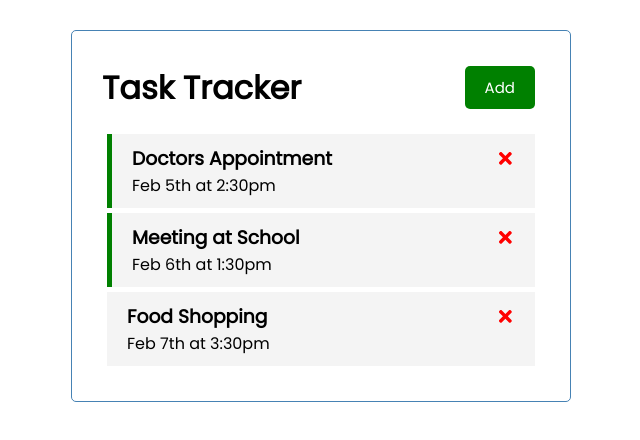
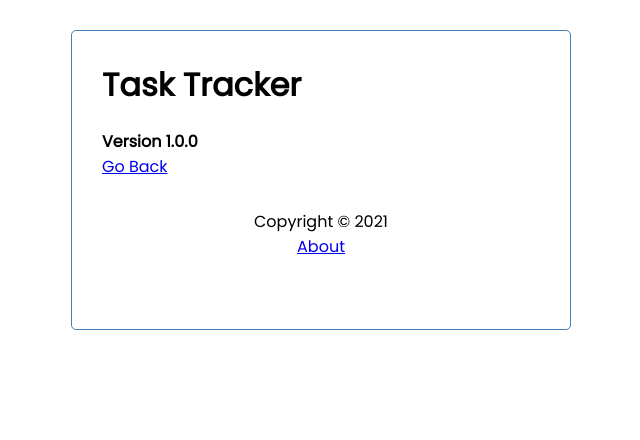
Before and after one commit to radness/react-task-tracker, a React (Create React App) app: page /about in a window 1280 px wide. Shown: the top 440 px of the page, without its empty margins (319-959 px from the left). Built offline with nearby package versions, Linux system fonts and the light colour scheme; data requests are answered from the project's data file.

Commit message:
Routing, footer & about

```diff
--- a/db.json
+++ b/db.json
@@ -4,19 +4,13 @@
       "id": 1,
       "text": "Doctors Appointment",
       "day": "Feb 5th at 2:30pm",
-      "reminder": true
+      "reminder": false
     },
     {
-      "id": 2,
-      "text": "Meeting at School",
-      "day": "Feb 6th at 1:30pm",
-      "reminder": true
-    },
-    {
-      "id": 3,
-      "text": "Food Shopping",
-      "day": "Feb 7th at 3:30pm",
-      "reminder": false
+      "text": "Finish watch React JS Crash Course 2021",
+      "day": "Sep 25th at 4:26pm",
+      "reminder": false,
+      "id": 2
     }
   ]
 }
--- a/package.json
+++ b/package.json
@@ -10,6 +10,7 @@
     "react": "^17.0.2",
     "react-dom": "^17.0.2",
     "react-icons": "^4.2.0",
+    "react-router-dom": "^5.3.0",
     "react-scripts": "^4.0.3",
     "web-vitals": "^1.0.1"
   },
--- a/src/App.js
+++ b/src/App.js
@@ -1,7 +1,10 @@
 import Header from './components/Header'
+import Footer from './components/Footer'
 import Tasks from './components/Tasks'
 import { useState, useEffect } from 'react'
+import { BrowserRouter as Router, Route } from 'react-router-dom'
 import AddTask from './components/AddTask'
+import About from './components/About'
 
 const App = () => {
   const [showAddTask, setShowAddTask] = useState(false)
@@ -88,17 +91,31 @@
   }
 
   return (
+    <Router>
       <div className="container">
         <Header onAdd={() => setShowAddTask(!showAddTask)}
           showAdd={showAddTask}
         />
+        <Route path='/'
+          exact
+          render={(props) => (
+            <>
               {showAddTask && <AddTask onAdd={addTask} />}
+              {tasks.length > 0 ? (
                 <Tasks
                 tasks={tasks}
                 onDelete={deleteTask}
                 onToggle={toggleReminder}
                 />
+                ) : ('No Tasks To Show.')
+              }
+            </>
+          )}
+        />
+        <Route path='/about' component={About} />
+        <Footer />
       </div>
+    </Router>
   );
 }
 
--- /dev/null
+++ b/src/components/About.js
@@ -0,0 +1,12 @@
+import { Link } from 'react-router-dom'
+
+const About = () => {
+  return (
+    <div>
+      <h4>Version 1.0.0</h4>
+      <Link to='/'>Go Back</Link>
+    </div>
+  )
+}
+
+export default About
--- /dev/null
+++ b/src/components/Footer.js
@@ -0,0 +1,12 @@
+import { Link } from 'react-router-dom'
+
+const Footer = () => {
+  return (
+    <footer>
+      <p>Copyright &copy; 2021</p>
+      <Link to='/about'>About</Link>
+    </footer>
+  )
+}
+
+export default Footer
--- a/src/components/Header.js
+++ b/src/components/Header.js
@@ -1,7 +1,10 @@
+import { useLocation } from 'react-router-dom'
 import PropTypes from 'prop-types'
 import Button from './Button'
 
 const Header = ({ title, onAdd, showAdd }) => {
+  const location = useLocation()
+
   const onClick = () => {
     console.log('click');
   }
@@ -10,11 +13,14 @@
     <div>
       <header className='header'>
         <h1>{title}</h1>
-        <Button color={showAdd ? 'red' : 'green'}
+        {location.pathname === '/' && (
+          <Button color={showAdd ? 'red' : 'green'}
           text={showAdd ? 'Close' : 'Add'}
-          onClick={onAdd}/>
-        {/* <Button color='blue' text='Hello2' /> */}
-        {/* <Button color='red' text='Hello3' /> */}
+          onClick={onAdd}
+          />
+          /* <Button color='blue' text='Hello2' /> */
+          /* <Button color='red' text='Hello3' /> */
+        )}
       </header>
     </div>
   )
```
Also changed, not shown: 1 other file (tests, documents, lock files or other folders). Lines whose indentation alone changed are shown as unchanged.
